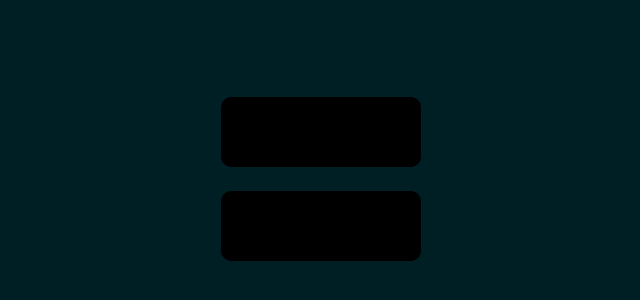
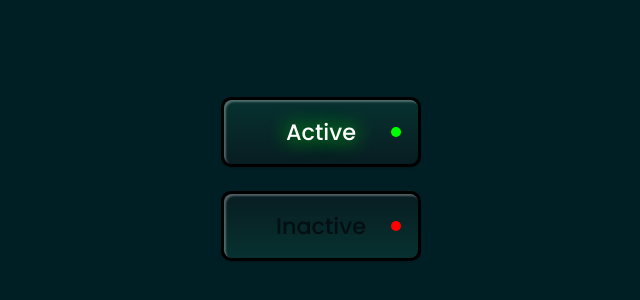
Before and after one commit to Hamzagecer/Active-in-Button, a plain HTML site: page index.html in a window 1280 px wide. Shown: the part 246-546 px from the top of the page, without its empty margins (319-959 px from the left). Drawn offline with Linux system fonts and the light colour scheme.

Commit message:
first commit

```diff
--- a/style.css
+++ b/style.css
@@ -1,13 +1,13 @@
 @import url('https:fonts.googleapis.com/css?family=Poppins:200,300,400,500,600,700,800,900&display=swap');
-*
-{
+
+* {
     margin: 0;
     padding: 0;
     box-sizing: border-box;
-    font-family: 'Poppins',sans-serif;
+    font-family: 'Poppins', sans-serif;
 }
-body
-{
+
+body {
     display: flex;
     justify-content: center;
     align-items: center;
@@ -15,8 +15,8 @@ body
     min-height: 100vh;
     background: #001f24;
 }
-label
-{
+
+label {
     position: relative;
     margin: 12px;
     width: 200px;
@@ -24,12 +24,11 @@ label
     cursor: pointer;
 }
 
-label input
-{
+label input {
     appearance: none;
 }
-label span
-{
+
+label span {
     position: relative;
     display: block;
     width: 100%;
@@ -37,3 +36,63 @@ label span
     background: #000;
     border-radius: 10px;
 }
+
+label span::before {
+    content: 'Inactive';
+    position: absolute;
+    top: 3px;
+    left: 3px;
+    width: calc(100% - 6px);
+    height: calc(100% - 6px);
+    background: linear-gradient(to bottom, #081d22, #073130);
+    border-radius: 8px;
+    box-shadow: 0 2px 5px rgba(0, 0, 0, 0.5),
+        inset 2px 2px 2px rgba(255, 255, 255, 0.3);
+    display: flex;
+    justify-content: center;
+    align-items: center;
+    font-size: 1.4em;
+    font-weight: 500;
+    color: #030f11;
+}
+
+label input:checked~span::before {
+    content: 'Active';
+    color: #fff;
+    text-shadow: 0 0 20px #0f0;
+    background: linear-gradient(to top, #081d22, #073130);
+    box-shadow: 0 2px 5px rgba(0, 0, 0, 0.5),
+        inset 1px 1px 1px rgba(0, 0, 0, 0.4) inset -1px -1px 4px rgba(255, 255, 255, 0.2)
+}
+
+label span::after {
+    content: '';
+    position: absolute;
+    top: 50%;
+    right: 20px;
+    transform: translateY(-50%);
+    width: 10px;
+    height: 10px;
+    border-radius: 50%;
+    background: #f00;
+    box-shadow: 0 0 2px #f00,
+        0 0 5px #f00,
+        0 0 10px #f00,
+        0 0 15px #f00,
+        0 0 20px #f00,
+        0 0 25px #f00,
+        0 0 30px #f00,
+        0 0 40x #f00;
+}
+
+label input:checked~span::after {
+    background: #0f0;
+    box-shadow: 0 0 2px #0f0,
+        0 0 5px #0f0,
+        0 0 10px #0f0,
+        0 0 15px #0f0,
+        0 0 20px #0f0,
+        0 0 25px #0f0,
+        0 0 30px #0f0,
+        0 0 40x #0f0;
+}
```
Also changed, not shown: index.html (+5 -2 lines).
